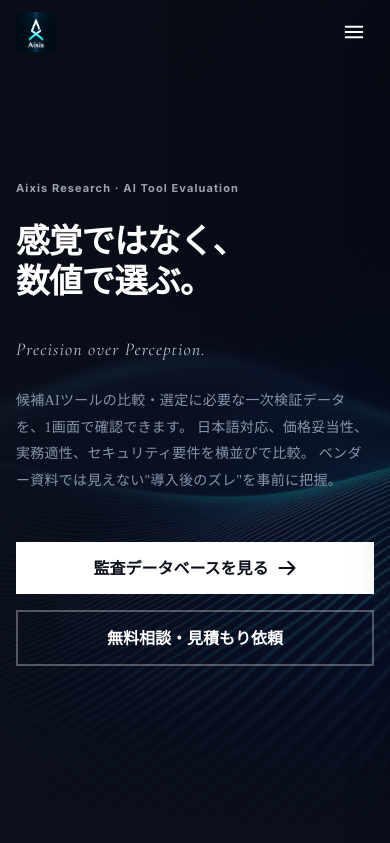
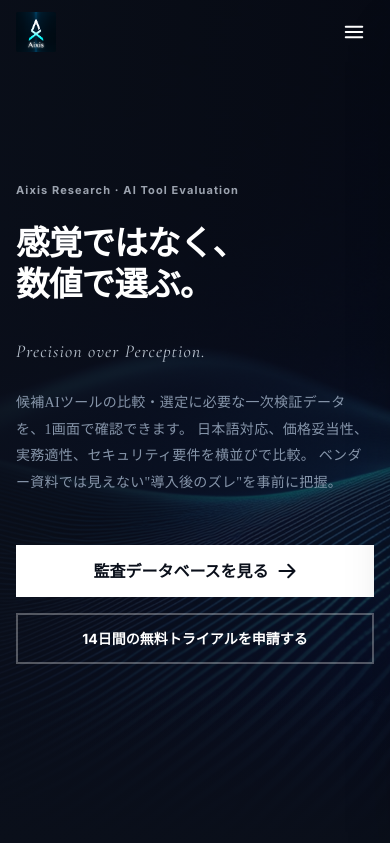
Before and after one commit to Aixis-official/Aixis-, a FastAPI app: page / in a window 390 px wide. Shown: the top 843 px of the page. Run offline with FastAPI, Linux system fonts and the light colour scheme; data that the repository does not hold is empty; some libraries are stand-ins or nearby versions.

Commit message:
UI improvements: hero fade-in, mobile fixes, CTA and contact form updates
- Hero background image fades in smoothly (1.2s ease-out) instead of
  appearing abruptly when loaded with delay
- Audit protocol heatmap table scrolls horizontally on mobile instead
  of being cut off on the right side
- Contact form: rename inquiry type to include "（無料トライアル）"
- Replace all "無料相談・見積もり" CTAs with "14日間の無料トライアルを申請する"
  across 9 files (nav, hero, landing, pricing, independence, audit_process)
- Responsive text sizing (text-xs on mobile, text-sm on desktop) for
  longer CTA text to prevent overflow

Co-Authored-By: Claude Opus 4.6 <noreply@anthropic.com>

```diff
--- a/src/aixis_web/pages.py
+++ b/src/aixis_web/pages.py
@@ -154,7 +154,7 @@ async def audit_protocol_page(request: Request):
 @page_router.get("/contact")
 async def contact_page(request: Request):
     """Contact form page."""
-    ctx = _get_template_context(request, title="お問い合わせ | 無料相談・見積もり依頼", active_page="contact")
+    ctx = _get_template_context(request, title="お問い合わせ | 14日間の無料トライアル申請", active_page="contact")
     return templates.TemplateResponse("public/contact.html", ctx)
 
 
--- a/src/aixis_web/schemas/contact.py
+++ b/src/aixis_web/schemas/contact.py
@@ -5,13 +5,14 @@ from typing import Optional
 
 
 ALLOWED_INQUIRY_TYPES = {
-    "監査データベース利用に関するご相談",
+    "監査データベース利用（無料トライアル）に関するご相談",
     "クイック診断のご相談",
     "個別監査レポートのご相談",
     "ツール掲載に関するご相談",
     "パートナーシップに関するご相談",
     "その他のご相談",
     # Legacy values (backward compatibility)
+    "監査データベース利用に関するご相談",
     "料金プランのご相談",
     "無料トライアルのご相談",
     "クイック診断",
--- a/src/aixis_web/templates/base.html
+++ b/src/aixis_web/templates/base.html
@@ -261,8 +261,8 @@
                             ログイン
                         </a>
                         <a href="/contact"
-                           class="nav-auth-cta px-5 py-1.5 text-sm font-medium tracking-wide text-gray-700 border border-gray-300 hover:border-gray-500 rounded-none transition-all duration-200">
-                            無料相談・見積もり
+                           class="nav-auth-cta px-4 py-1.5 text-xs sm:text-sm font-medium tracking-wide text-gray-700 border border-gray-300 hover:border-gray-500 rounded-none transition-all duration-200 whitespace-nowrap">
+                            14日間の無料トライアル
                         </a>
                         {% endif %}
                     </div>
@@ -377,7 +377,7 @@
                 </a>
                 <a href="/contact"
                    class="block w-full mt-2 px-4 py-2.5 rounded-lg text-sm font-semibold text-white bg-aixis-500 text-center transition-colors duration-150">
-                    無料相談・見積もり
+                    14日間の無料トライアルを申請する
                 </a>
                 {% endif %}
             </div>
--- a/src/aixis_web/templates/public/audit_process.html
+++ b/src/aixis_web/templates/public/audit_process.html
@@ -211,8 +211,8 @@
                 <svg class="w-4 h-4" fill="none" viewBox="0 0 24 24" stroke-width="2.5" stroke="currentColor"><path stroke-linecap="round" stroke-linejoin="round" d="M13.5 4.5L21 12m0 0l-7.5 7.5M21 12H3"/></svg>
             </a>
             <a href="/contact"
-               class="inline-flex items-center gap-2 px-6 py-3 rounded-md text-sm font-bold text-white border border-white/30 hover:bg-white/10 transition-all duration-200">
-                無料相談・見積もり依頼
+               class="inline-flex items-center gap-2 px-5 sm:px-6 py-3 rounded-md text-xs sm:text-sm font-bold text-white border border-white/30 hover:bg-white/10 transition-all duration-200 text-center leading-snug">
+                14日間の無料トライアルを申請する
             </a>
         </div>
     </div>
--- a/src/aixis_web/templates/public/audit_protocol.html
+++ b/src/aixis_web/templates/public/audit_protocol.html
@@ -390,8 +390,8 @@
         </p>
 
         <!-- Heatmap: 5 axes × 4 reliability dimensions -->
-        <div class="mt-8 border border-gray-200 rounded-sm overflow-hidden bg-white">
-            <table class="w-full text-xs">
+        <div class="mt-8 border border-gray-200 rounded-sm overflow-x-auto bg-white -mx-4 sm:mx-0">
+            <table class="w-full text-xs min-w-[520px]">
                 <thead>
                     <tr class="border-b border-gray-200 bg-gray-50">
                         <th class="px-4 py-3 text-left font-semibold text-gray-500 uppercase tracking-wider">評価軸</th>
--- a/src/aixis_web/templates/public/contact.html
+++ b/src/aixis_web/templates/public/contact.html
@@ -2,7 +2,7 @@
 {% set active_page = 'contact' %}
 
 {% block meta_description %}
-<meta name="description" content="Aixisへのお問い合わせ。AIツール監査のご依頼、料金のご相談、導入支援など、お気軽にご連絡ください。無料相談・見積もり対応。">
+<meta name="description" content="Aixisへのお問い合わせ。AIツール監査のご依頼、料金のご相談、導入支援など、お気軽にご連絡ください。14日間の無料トライアル対応。">
 {% endblock %}
 
 {% block meta_keywords %}
@@ -218,7 +218,7 @@
                     </label>
                     <select id="inquiry_type" name="inquiry_type" required>
                         <option value="" disabled selected>選択してください</option>
-                        <option value="監査データベース利用に関するご相談">監査データベース利用に関するご相談</option>
+                        <option value="監査データベース利用（無料トライアル）に関するご相談">監査データベース利用（無料トライアル）に関するご相談</option>
                         <option value="クイック診断のご相談">クイック診断のご相談</option>
                         <option value="個別監査レポートのご相談">個別監査レポートのご相談</option>
                         <option value="ツール掲載に関するご相談">ツール掲載に関するご相談</option>
@@ -307,7 +307,7 @@
     // --- Auto-select inquiry type from URL param ---
     var urlParams = new URLSearchParams(window.location.search);
     var typeMap = {
-        'database': '監査データベース利用に関するご相談',
+        'database': '監査データベース利用（無料トライアル）に関するご相談',
         'quick': 'クイック診断のご相談',
         'report': '個別監査レポートのご相談',
         'listing': 'ツール掲載に関するご相談',
--- a/src/aixis_web/templates/public/independence.html
+++ b/src/aixis_web/templates/public/independence.html
@@ -222,8 +222,8 @@
                 透明性ポリシーを読む
             </a>
             <a href="/contact"
-               class="inline-flex items-center gap-2 px-6 py-3 rounded-md text-sm font-bold text-white border border-white/30 hover:bg-white/10 transition-all duration-200">
-                無料相談・見積もり依頼
+               class="inline-flex items-center gap-2 px-5 sm:px-6 py-3 rounded-md text-xs sm:text-sm font-bold text-white border border-white/30 hover:bg-white/10 transition-all duration-200 text-center leading-snug">
+                14日間の無料トライアルを申請する
             </a>
         </div>
     </div>
--- a/src/aixis_web/templates/public/landing.html
+++ b/src/aixis_web/templates/public/landing.html
@@ -38,6 +38,15 @@
 
 {% block head %}
 <style>
+    /* Hero background fade-in on load */
+    .hero-bg-img {
+        opacity: 0;
+        transition: opacity 1.2s ease-out;
+    }
+    .hero-bg-img.hero-bg-loaded {
+        opacity: 0.65;
+    }
+
     /* ===== Landing page: nav overlays hero ===== */
     /*
      * Fix: override Tailwind utility classes (bg-white/80, backdrop-blur-lg, border-gray-200/50)
@@ -233,7 +242,9 @@
 <!-- ===== HERO SECTION ===== -->
 <section class="relative overflow-hidden bg-[#0a0f1a] min-h-screen lg:min-h-0 lg:flex-1 flex flex-col justify-center">
     <div class="absolute inset-0">
-        <img src="/static/img/Aixis-platform-hero.jpeg" alt="" class="w-full h-full object-cover object-center opacity-[0.65]">
+        <img src="/static/img/Aixis-platform-hero.jpeg" alt=""
+             class="w-full h-full object-cover object-center hero-bg-img"
+             onload="this.classList.add('hero-bg-loaded')">
         <div class="absolute inset-0 bg-gradient-to-r from-[#0a0f1a]/90 via-[#0a0f1a]/70 to-[#0a0f1a]/50"></div>
     </div>
     <div class="relative max-w-7xl mx-auto px-4 sm:px-6 lg:px-8 py-28 sm:py-36 lg:py-28">
@@ -260,8 +271,8 @@
                         <svg class="ml-2 w-5 h-5" fill="none" viewBox="0 0 24 24" stroke-width="2.5" stroke="currentColor"><path stroke-linecap="round" stroke-linejoin="round" d="M13.5 4.5L21 12m0 0l-7.5 7.5M21 12H3"/></svg>
                     </a>
                     <a href="/contact"
-                       class="w-full sm:w-auto inline-flex items-center justify-center px-8 py-3.5 rounded-none text-base font-bold text-white border-2 border-white/30 hover:border-white/60 hover:bg-white/5 transition-all duration-200">
-                        無料相談・見積もり依頼
+                       class="w-full sm:w-auto inline-flex items-center justify-center px-6 sm:px-8 py-3.5 rounded-none text-sm sm:text-base font-bold text-white border-2 border-white/30 hover:border-white/60 hover:bg-white/5 transition-all duration-200 text-center leading-snug">
+                        14日間の無料トライアルを申請する
                     </a>
                 </div>
             </div>
@@ -694,8 +705,8 @@
                 </div>
 
                 <a href="/contact"
-                   class="btn-blue-hover mt-8 w-full inline-flex items-center justify-center px-6 py-3 rounded-none text-sm font-bold border border-gray-200 dark:border-aixis-600 text-gray-700 dark:text-gray-200 hover:border-aixis-500 dark:hover:border-aixis-400 hover:text-aixis-500 dark:hover:text-white transition-all duration-200">
-                    見積もりを依頼する
+                   class="btn-blue-hover mt-8 w-full inline-flex items-center justify-center px-4 py-3 rounded-none text-xs sm:text-sm font-bold border border-gray-200 dark:border-aixis-600 text-gray-700 dark:text-gray-200 hover:border-aixis-500 dark:hover:border-aixis-400 hover:text-aixis-500 dark:hover:text-white transition-all duration-200 text-center leading-snug">
+                    14日間の無料トライアルを申請する
                 </a>
             </div>
         </div>
@@ -941,8 +952,8 @@
                     <svg class="ml-2 w-5 h-5" fill="none" viewBox="0 0 24 24" stroke-width="2.5" stroke="currentColor"><path stroke-linecap="round" stroke-linejoin="round" d="M13.5 4.5L21 12m0 0l-7.5 7.5M21 12H3"/></svg>
                 </a>
                 <a href="/contact"
-                   class="w-full sm:w-auto inline-flex items-center justify-center px-8 py-3.5 rounded-none text-base font-bold text-white border-2 border-white/30 hover:border-white/60 hover:bg-white/5 transition-all duration-200">
-                    無料相談・見積もり依頼
+                   class="w-full sm:w-auto inline-flex items-center justify-center px-6 sm:px-8 py-3.5 rounded-none text-sm sm:text-base font-bold text-white border-2 border-white/30 hover:border-white/60 hover:bg-white/5 transition-all duration-200 text-center leading-snug">
+                    14日間の無料トライアルを申請する
                 </a>
             </div>
             <p class="mt-6 text-sm text-slate-400">クイック診断 ¥50,000〜 / 最短3営業日</p>
--- a/src/aixis_web/templates/public/pricing.html
+++ b/src/aixis_web/templates/public/pricing.html
@@ -274,9 +274,9 @@
         </div>
         <div class="mt-8 text-center">
             <a href="/contact"
-               class="inline-flex items-center gap-2 px-6 py-3 text-sm font-bold border border-gray-300 dark:border-aixis-600 text-gray-700 dark:text-gray-300 hover:bg-white dark:hover:bg-aixis-700/50 transition-all duration-200">
-                見積もりを依頼する
-                <svg class="w-4 h-4" fill="none" viewBox="0 0 24 24" stroke-width="2.5" stroke="currentColor"><path stroke-linecap="round" stroke-linejoin="round" d="M13.5 4.5L21 12m0 0l-7.5 7.5M21 12H3"/></svg>
+               class="inline-flex items-center gap-2 px-5 sm:px-6 py-3 text-xs sm:text-sm font-bold border border-gray-300 dark:border-aixis-600 text-gray-700 dark:text-gray-300 hover:bg-white dark:hover:bg-aixis-700/50 transition-all duration-200 text-center leading-snug">
+                14日間の無料トライアルを申請する
+                <svg class="w-4 h-4 flex-shrink-0" fill="none" viewBox="0 0 24 24" stroke-width="2.5" stroke="currentColor"><path stroke-linecap="round" stroke-linejoin="round" d="M13.5 4.5L21 12m0 0l-7.5 7.5M21 12H3"/></svg>
             </a>
         </div>
     </div>
```
